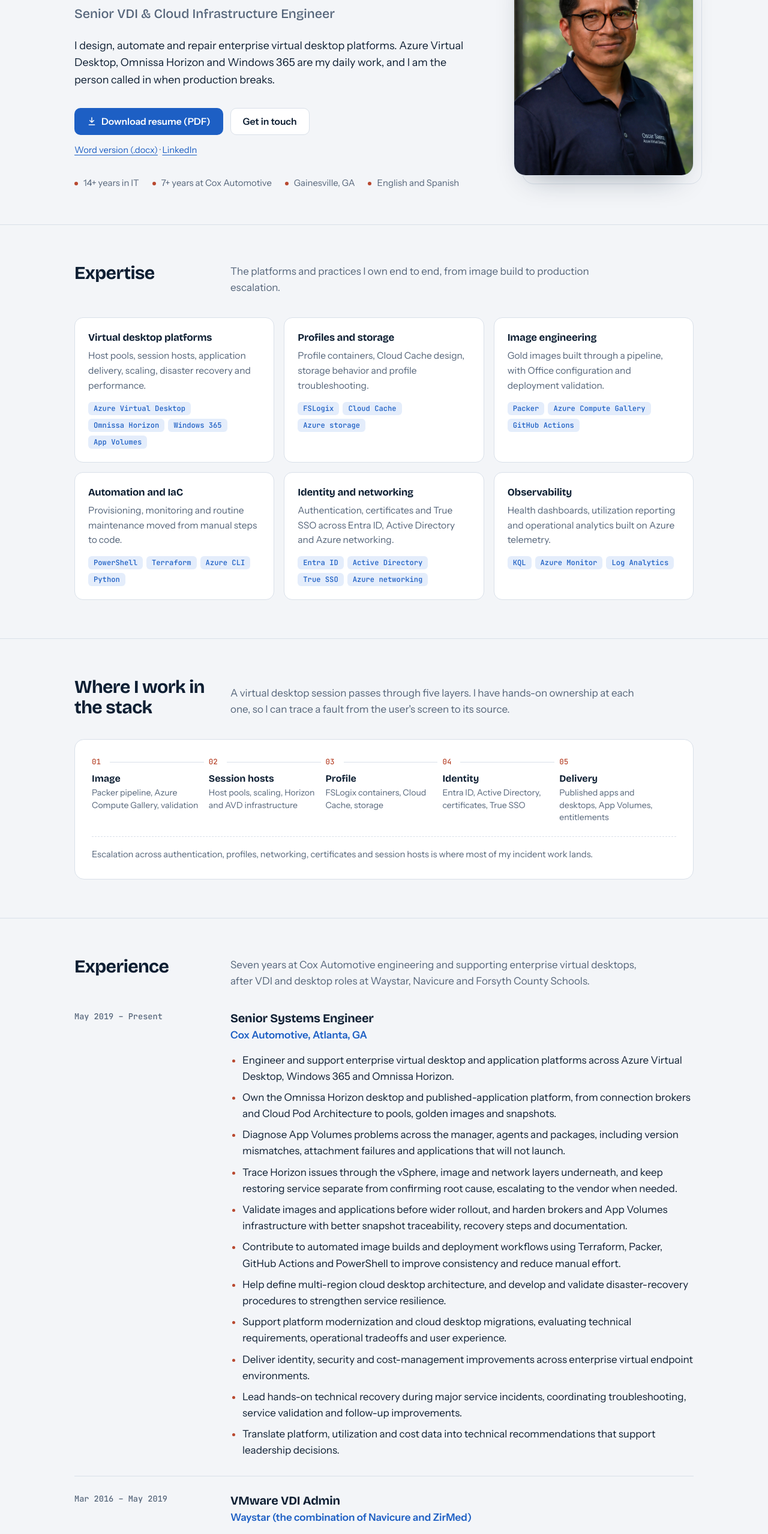
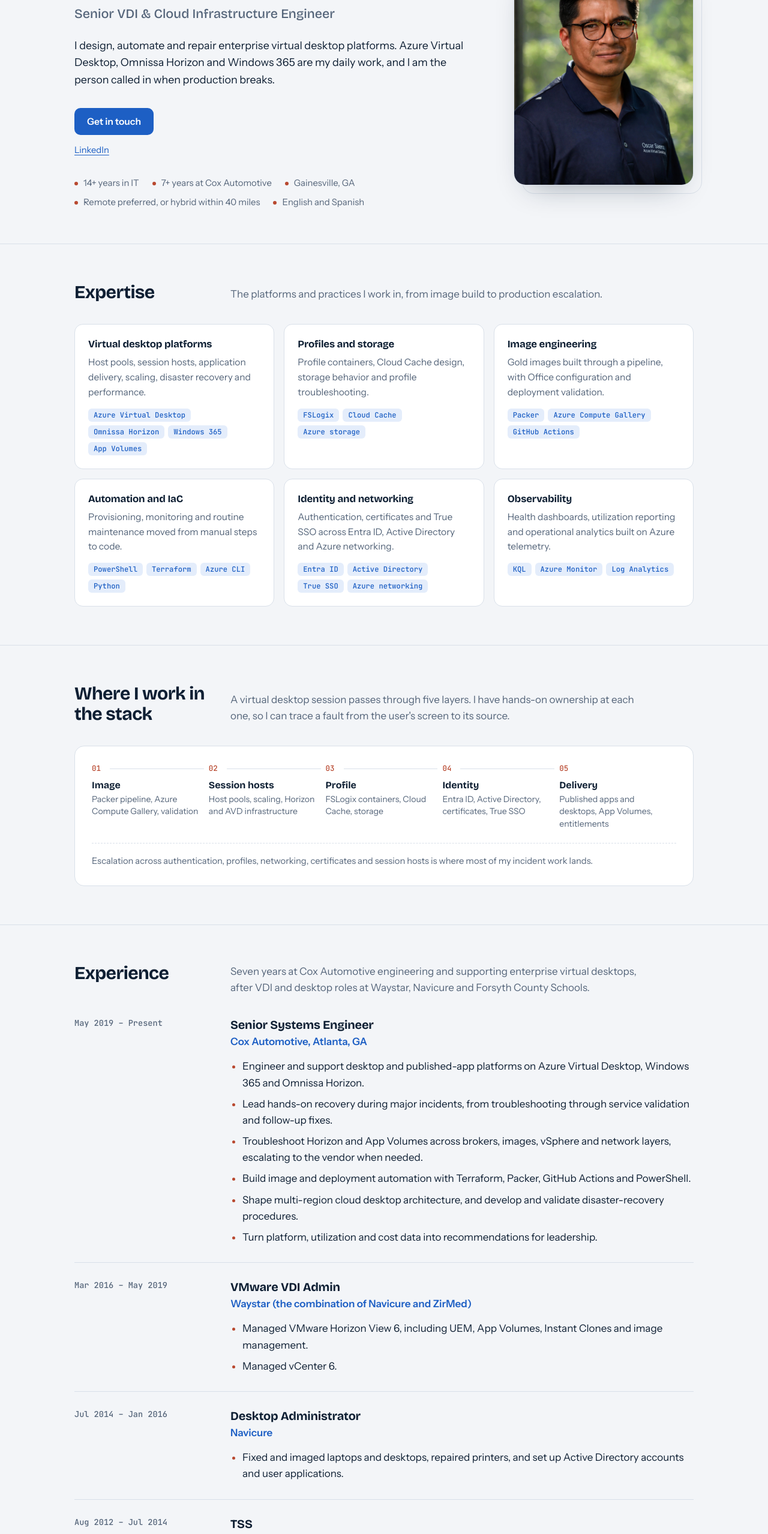
Before and after one commit to os-saenz/osaenz, a plain HTML site: page index.html in a window 1280 px wide. Shown: the part 240-2797 px from the top of the page at 60% size. Drawn offline with nearby package versions, Linux system fonts and the light colour scheme.

Commit message:
Tighten experience, update education and work preference, hide resume downloads
Co-Authored-By: Claude Sonnet 5.5 <noreply@anthropic.com>

```diff
--- a/index.html
+++ b/index.html
@@ -41,6 +41,7 @@
 }
 
 * { box-sizing: border-box; }
+[hidden] { display: none !important; }
 html { scroll-behavior: smooth; scroll-padding-top: 76px; -webkit-text-size-adjust: 100%; text-size-adjust: 100%; }
 body {
   margin: 0; background: var(--bg); color: var(--ink);
@@ -241,8 +242,8 @@ footer .wrap { display: flex; justify-content: space-between; flex-wrap: wrap; g
       <a href="#platform">Platform</a>
       <a href="#experience">Experience</a>
       <a href="#credentials">Credentials</a>
-      <a href="#contact">Contact</a>
-      <a href="Oscar-Saenz-Resume.pdf" download="Oscar-Saenz-Resume.pdf" class="keep nav-cta">Resume</a>
+      <a href="#contact" class="keep">Contact</a>
+      <a href="Oscar-Saenz-Resume.pdf" download="Oscar-Saenz-Resume.pdf" class="keep nav-cta" hidden>Resume</a>
       <button class="icon-btn" id="themeBtn" type="button" aria-label="Switch color theme" title="Switch theme">
         <svg width="16" height="16" viewBox="0 0 24 24" fill="none" stroke="currentColor" stroke-width="2" stroke-linecap="round" aria-hidden="true"><path d="M21 12.8A9 9 0 1 1 11.2 3a7 7 0 0 0 9.8 9.8z"/></svg>
       </button>
@@ -259,17 +260,18 @@ footer .wrap { display: flex; justify-content: space-between; flex-wrap: wrap; g
         <p class="role">Senior VDI &amp; Cloud Infrastructure Engineer</p>
         <p class="lede">I design, automate and repair enterprise virtual desktop platforms. Azure Virtual Desktop, Omnissa Horizon and Windows 365 are my daily work, and I am the person called in when production breaks.</p>
         <div class="actions">
-          <a class="btn primary" href="Oscar-Saenz-Resume.pdf" download="Oscar-Saenz-Resume.pdf">
+          <a class="btn primary" hidden href="Oscar-Saenz-Resume.pdf" download="Oscar-Saenz-Resume.pdf">
             <svg width="16" height="16" viewBox="0 0 24 24" fill="none" stroke="currentColor" stroke-width="2.2" stroke-linecap="round" stroke-linejoin="round" aria-hidden="true"><path d="M12 3v12M7 10l5 5 5-5M5 21h14"/></svg>
             Download resume (PDF)
           </a>
-          <a class="btn ghost" href="#contact">Get in touch</a>
+          <a class="btn primary" href="#contact">Get in touch</a>
         </div>
-        <p class="alt-dl"><a href="Oscar-Saenz-Resume.docx" download="Oscar-Saenz-Resume.docx">Word version (.docx)</a> &middot; <a href="https://linkedin.com/in/oscarfsaenz" target="_blank" rel="noopener">LinkedIn</a></p>
+        <p class="alt-dl"><span hidden><a href="Oscar-Saenz-Resume.docx" download="Oscar-Saenz-Resume.docx">Word version (.docx)</a> &middot; </span><a href="https://linkedin.com/in/oscarfsaenz" target="_blank" rel="noopener">LinkedIn</a></p>
         <ul class="facts">
           <li>14+ years in IT</li>
           <li>7+ years at Cox Automotive</li>
           <li>Gainesville, GA</li>
+          <li>Remote preferred, or hybrid within 40 miles</li>
           <li>English and Spanish</li>
         </ul>
       </div>
@@ -286,7 +288,7 @@ footer .wrap { display: flex; justify-content: space-between; flex-wrap: wrap; g
     <div class="wrap">
       <div class="head">
         <h2>Expertise</h2>
-        <p>The platforms and practices I own end to end, from image build to production escalation.</p>
+        <p>The platforms and practices I work in, from image build to production escalation.</p>
       </div>
       <div class="grid">
         <article class="card">
@@ -355,17 +357,12 @@ footer .wrap { display: flex; justify-content: space-between; flex-wrap: wrap; g
             <h3>Senior Systems Engineer</h3>
             <p class="org">Cox Automotive, Atlanta, GA</p>
             <ul>
-              <li>Engineer and support enterprise virtual desktop and application platforms across Azure Virtual Desktop, Windows 365 and Omnissa Horizon.</li>
-              <li>Own the Omnissa Horizon desktop and published-application platform, from connection brokers and Cloud Pod Architecture to pools, golden images and snapshots.</li>
-              <li>Diagnose App Volumes problems across the manager, agents and packages, including version mismatches, attachment failures and applications that will not launch.</li>
-              <li>Trace Horizon issues through the vSphere, image and network layers underneath, and keep restoring service separate from confirming root cause, escalating to the vendor when needed.</li>
-              <li>Validate images and applications before wider rollout, and harden brokers and App Volumes infrastructure with better snapshot traceability, recovery steps and documentation.</li>
-              <li>Contribute to automated image builds and deployment workflows using Terraform, Packer, GitHub Actions and PowerShell to improve consistency and reduce manual effort.</li>
-              <li>Help define multi-region cloud desktop architecture, and develop and validate disaster-recovery procedures to strengthen service resilience.</li>
-              <li>Support platform modernization and cloud desktop migrations, evaluating technical requirements, operational tradeoffs and user experience.</li>
-              <li>Deliver identity, security and cost-management improvements across enterprise virtual endpoint environments.</li>
-              <li>Lead hands-on technical recovery during major service incidents, coordinating troubleshooting, service validation and follow-up improvements.</li>
-              <li>Translate platform, utilization and cost data into technical recommendations that support leadership decisions.</li>
+              <li>Engineer and support desktop and published-app platforms on Azure Virtual Desktop, Windows 365 and Omnissa Horizon.</li>
+              <li>Lead hands-on recovery during major incidents, from troubleshooting through service validation and follow-up fixes.</li>
+              <li>Troubleshoot Horizon and App Volumes across brokers, images, vSphere and network layers, escalating to the vendor when needed.</li>
+              <li>Build image and deployment automation with Terraform, Packer, GitHub Actions and PowerShell.</li>
+              <li>Shape multi-region cloud desktop architecture, and develop and validate disaster-recovery procedures.</li>
+              <li>Turn platform, utilization and cost data into recommendations for leadership.</li>
             </ul>
           </div>
         </article>
@@ -376,8 +373,7 @@ footer .wrap { display: flex; justify-content: space-between; flex-wrap: wrap; g
             <p class="org">Waystar (the combination of Navicure and ZirMed)</p>
             <ul>
               <li>Managed VMware Horizon View 6, including UEM, App Volumes, Instant Clones and image management.</li>
-              <li>Built and maintained golden images for Instant Clone desktop pools, and delivered applications to them with App Volumes.</li>
-              <li>Managed user environment settings with UEM and administered the vSphere infrastructure behind the desktops through vCenter 6.</li>
+              <li>Managed vCenter 6.</li>
             </ul>
           </div>
         </article>
@@ -387,9 +383,7 @@ footer .wrap { display: flex; justify-content: space-between; flex-wrap: wrap; g
             <h3>Desktop Administrator</h3>
             <p class="org">Navicure</p>
             <ul>
-              <li>Fixed laptops, desktops and printers, and imaged machines.</li>
-              <li>Created Active Directory user accounts and configured user applications for new and existing employees.</li>
-              <li>Supported end users on desktop, laptop and printer issues through to resolution.</li>
+              <li>Fixed and imaged laptops and desktops, repaired printers, and set up Active Directory accounts and user applications.</li>
             </ul>
           </div>
         </article>
@@ -400,7 +394,6 @@ footer .wrap { display: flex; justify-content: space-between; flex-wrap: wrap; g
             <p class="org">Forsyth County Schools, Forsyth, GA</p>
             <ul>
               <li>Provided break/fix support for HP laptops and desktops, projectors and smart boards.</li>
-              <li>Kept classroom and office technology running for staff and students across the district.</li>
             </ul>
           </div>
         </article>
@@ -411,7 +404,7 @@ footer .wrap { display: flex; justify-content: space-between; flex-wrap: wrap; g
     <div class="wrap">
       <div class="head">
         <h2>Credentials</h2>
-        <p>Certifications, newest first. Education: Computer Science and Information Technology, Gainesville State College, 2003 – 2009.</p>
+        <p>Certifications, newest first. Education: Computer Science, Gainesville State College.</p>
       </div>
       <ul class="certs">
         <li><b>Azure Fundamentals (AZ-900)</b><small>Microsoft · Aug 2024</small></li>
@@ -433,7 +426,7 @@ footer .wrap { display: flex; justify-content: space-between; flex-wrap: wrap; g
         </div>
         <div class="contact-actions">
           <a class="btn primary" href="https://linkedin.com/in/oscarfsaenz" target="_blank" rel="noopener">Message on LinkedIn</a>
-          <a class="btn ghost" href="Oscar-Saenz-Resume.pdf" download="Oscar-Saenz-Resume.pdf">Download resume (PDF)</a>
+          <a class="btn ghost" hidden href="Oscar-Saenz-Resume.pdf" download="Oscar-Saenz-Resume.pdf">Download resume (PDF)</a>
           <button class="btn ghost" id="mailBtn" type="button">Send an email</button>
           <button class="btn ghost" id="copyBtn" type="button">Copy email address</button>
           <div class="addr" id="addr" aria-live="polite"></div>
```
